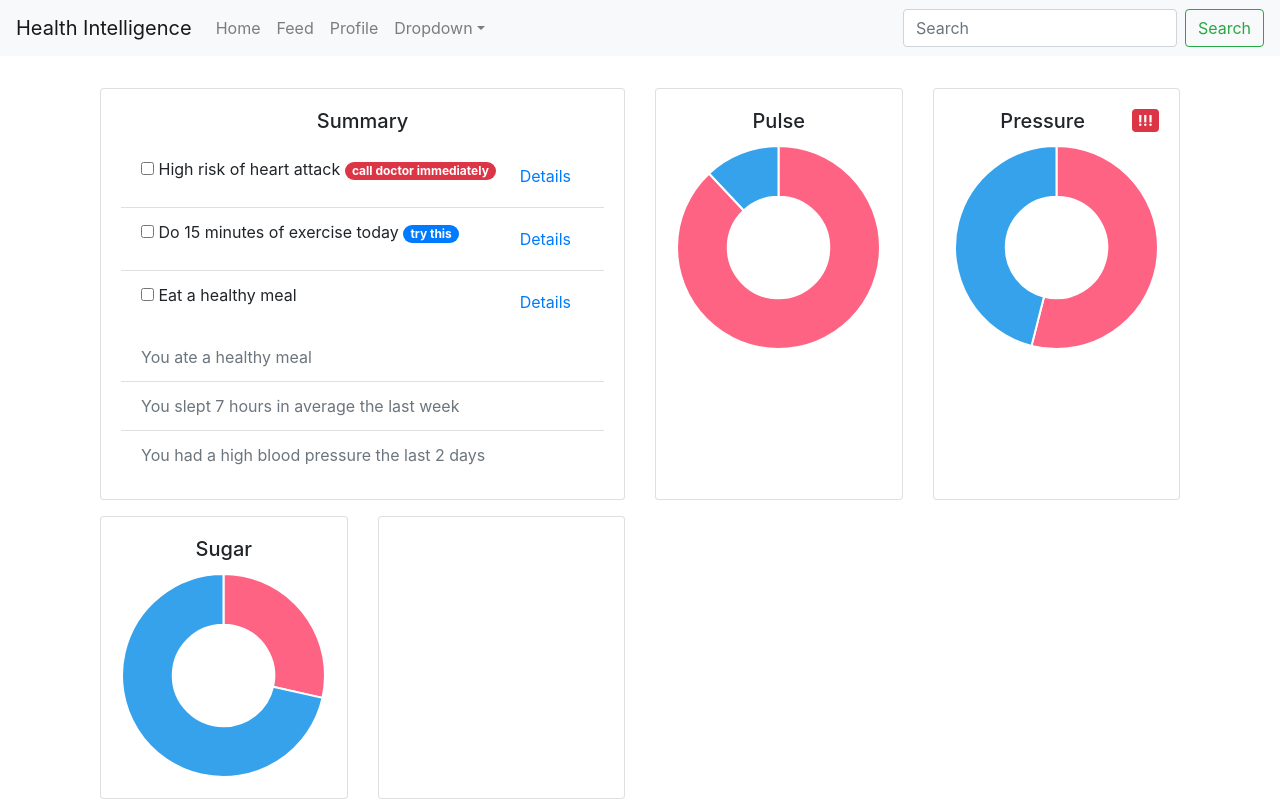
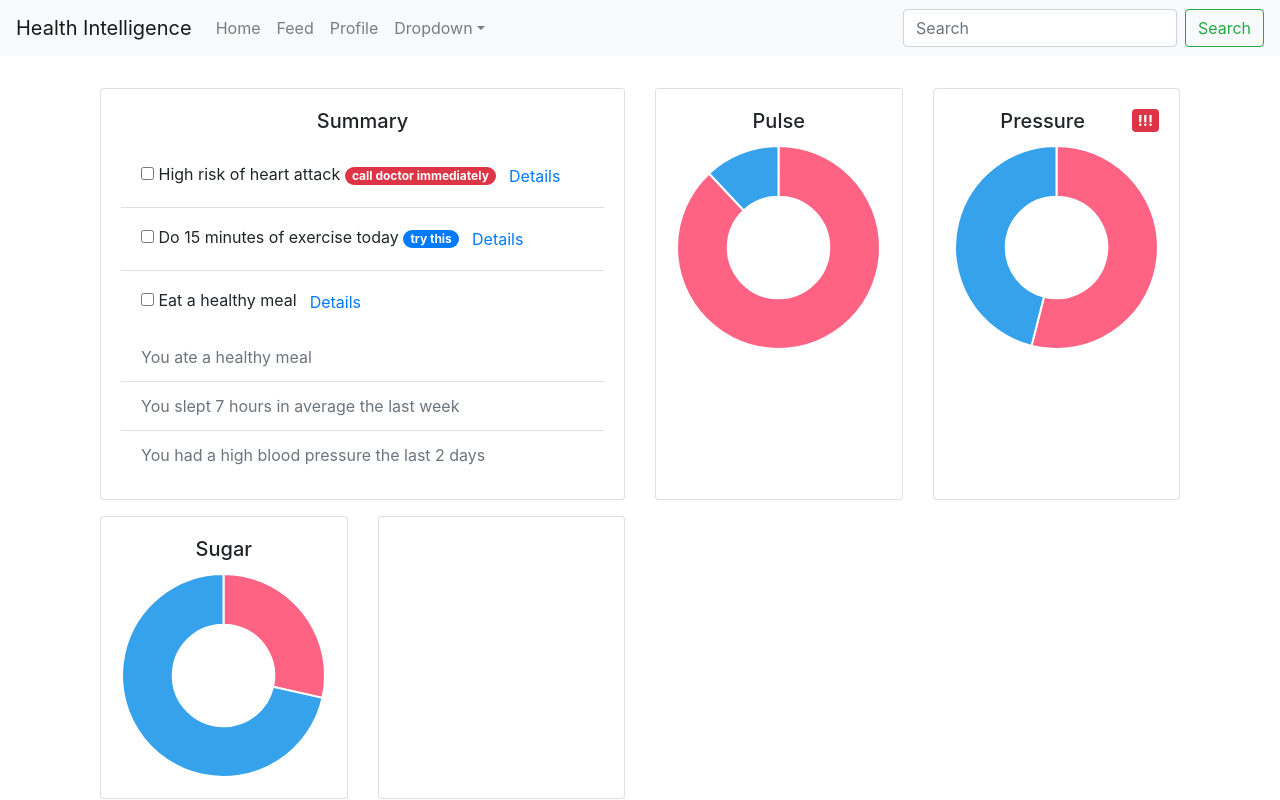
Before and after one commit to eduardvercaemer/itesm-hackathon-health-intelligence, a Next.js app: page /home in a window 1280 px wide. Built offline with nearby package versions, Linux system fonts and the light colour scheme.

Commit message:
add: fix details button

```diff
--- a/components/user-actions.js
+++ b/components/user-actions.js
@@ -15,7 +15,6 @@ const SuggestedAction = ({ text, badge, index, description, badgeVariant }) => (
     {description && (
       <>
         <Accordion.Toggle
-          className="float-right"
           as={Button}
           variant="link"
           eventKey={index}
```
